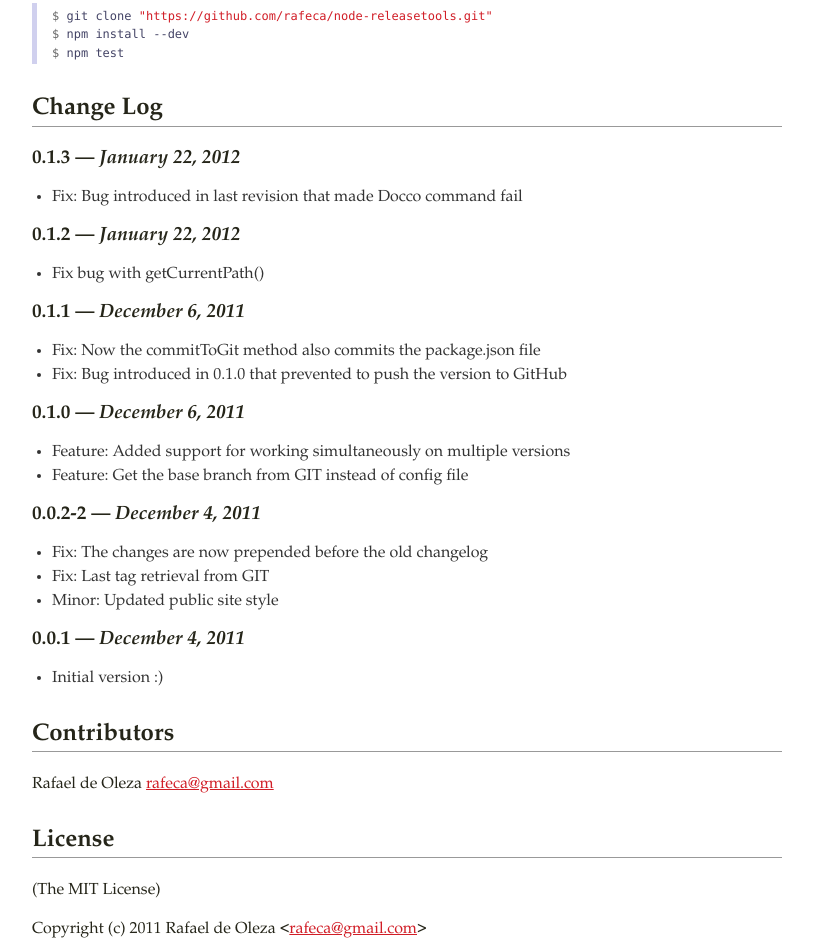
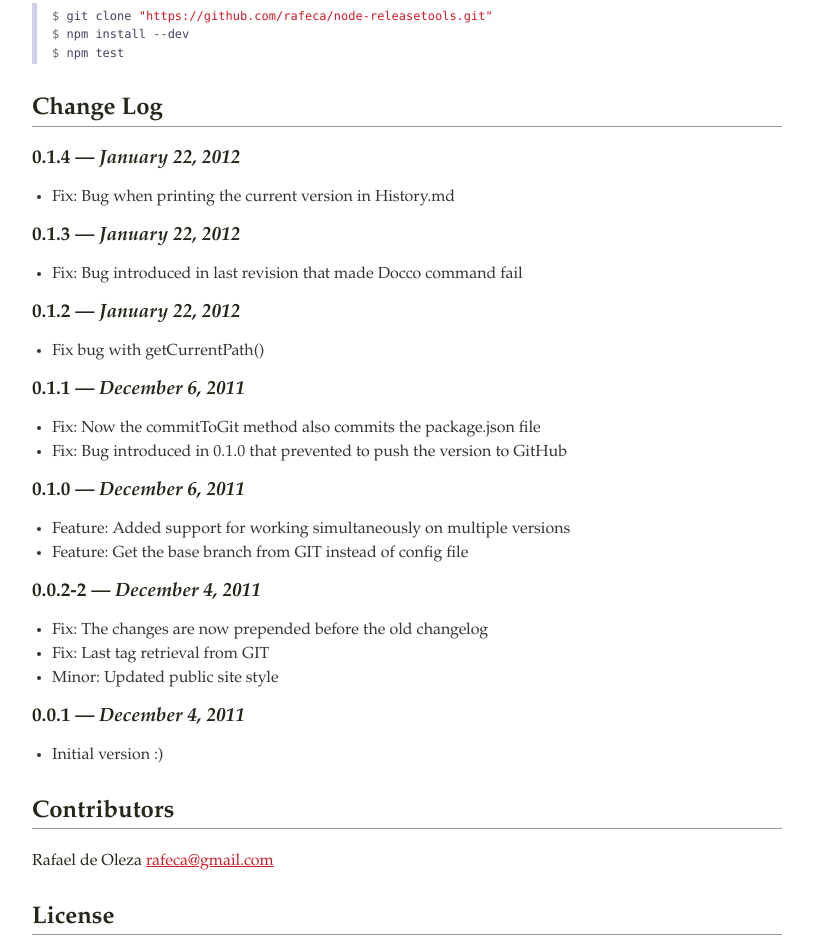
Before and after one commit to rafeca/node-releasetools, a website: page docs/index.html in a window 1280 px wide. Shown: the part 924-1868 px from the top of the page, without its empty margins (233-1046 px from the left). Drawn offline with Linux system fonts and the light colour scheme.

Commit message:
Bump version to 0.1.4

```diff
--- a/docs/index.html
+++ b/docs/index.html
@@ -67,7 +67,13 @@ $ npm test
 
       <h2>Change Log</h2>
 
-      <h3>0.1.3 — <em>January 22, 2012</em></h3>
+      <h3>0.1.4 — <em>January 22, 2012</em></h3>
+
+<ul>
+<li>Fix: Bug when printing the current version in History.md</li>
+</ul>
+
+<h3>0.1.3 — <em>January 22, 2012</em></h3>
 
 <ul>
 <li>Fix: Bug introduced in last revision that made Docco command fail</li>
--- a/package.json
+++ b/package.json
@@ -33,6 +33,6 @@
     "url": "http://github.com/rafeca/node-releasetools/issues"
   },
   "bin": {},
-  "version": "0.1.3",
+  "version": "0.1.4",
   "main": "./lib/main"
 }
```
Also changed, not shown: History.md (+4 -0 lines).
